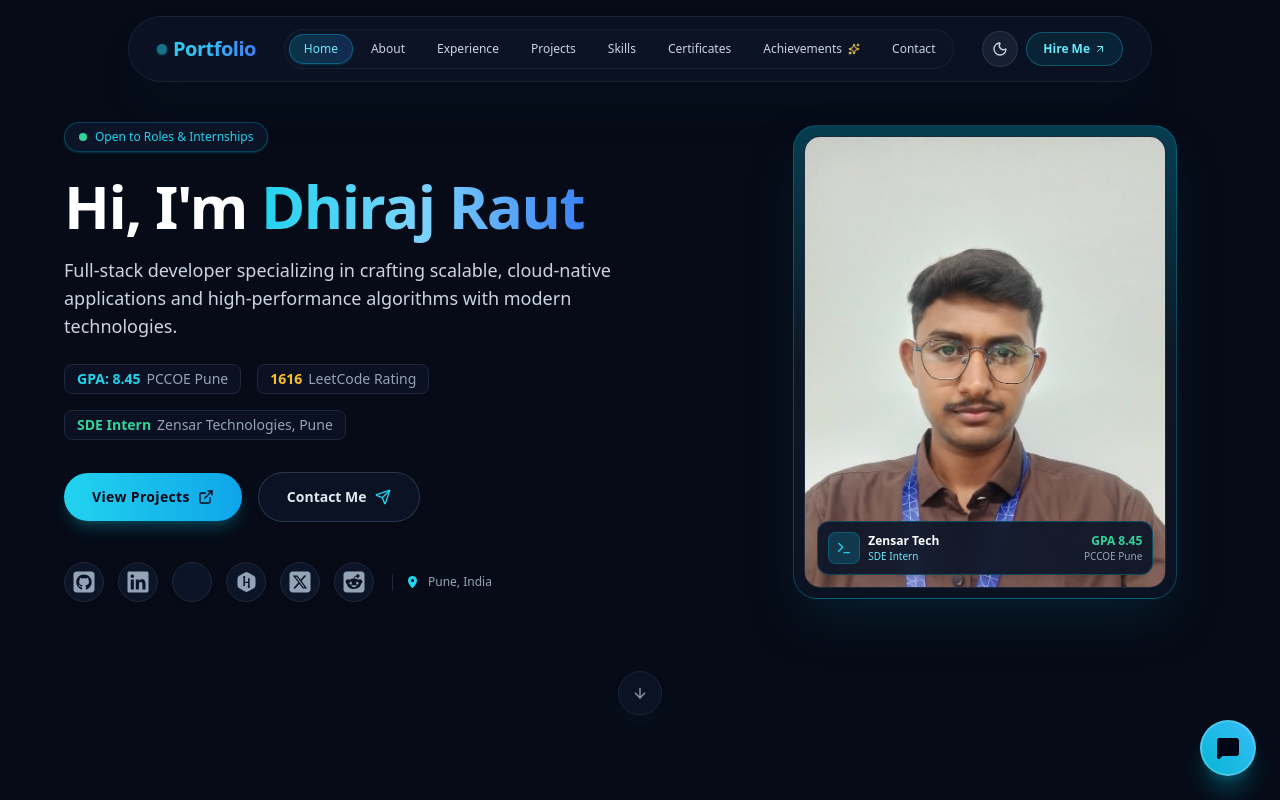
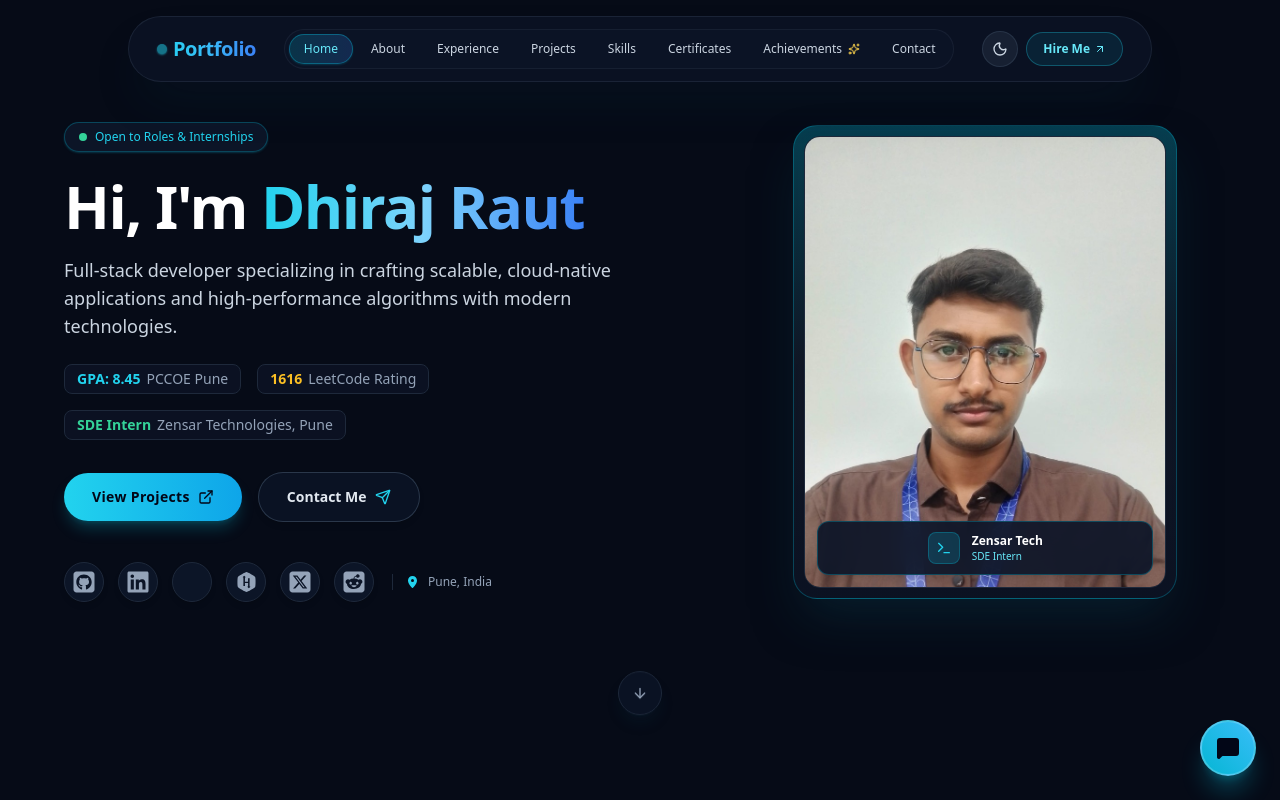
Before and after one commit to dhiraj352005/Portfolio, a React (Vite) app in the folder client/: page / in a window 1280 px wide. Shown: the top 800 px of the page. Built offline with nearby package versions, Linux system fonts and the light colour scheme.

Commit message:
Remove GPA metric from profile image overlay badge

```diff
--- a/client/src/components/Hero.jsx
+++ b/client/src/components/Hero.jsx
@@ -175,19 +175,13 @@ export default function Hero() {
               )}
 
               {/* Floating Badge: SDE Intern */}
-              <div className="absolute bottom-3 left-3 right-3 bg-[#0c1527]/90 backdrop-blur-md border border-cyan-500/30 rounded-xl p-2.5 flex items-center justify-between shadow-lg">
-                <div className="flex items-center gap-2">
-                  <div className="w-8 h-8 rounded-lg bg-cyan-500/20 border border-cyan-500/30 flex items-center justify-center text-cyan-400">
-                    <Terminal className="w-4 h-4" />
-                  </div>
-                  <div>
-                    <div className="text-xs font-bold text-white">Zensar Tech</div>
-                    <div className="text-[10px] text-cyan-300">SDE Intern</div>
-                  </div>
+              <div className="absolute bottom-3 left-3 right-3 bg-[#0c1527]/90 backdrop-blur-md border border-cyan-500/30 rounded-xl p-2.5 flex items-center justify-center gap-3 shadow-lg">
+                <div className="w-8 h-8 rounded-lg bg-cyan-500/20 border border-cyan-500/30 flex items-center justify-center text-cyan-400">
+                  <Terminal className="w-4 h-4" />
                 </div>
-                <div className="text-right">
-                  <div className="text-xs font-bold text-emerald-400">GPA 8.45</div>
-                  <div className="text-[10px] text-slate-400">PCCOE Pune</div>
+                <div>
+                  <div className="text-xs font-bold text-white">Zensar Tech</div>
+                  <div className="text-[10px] text-cyan-300">SDE Intern</div>
                 </div>
               </div>
             </div>
```
